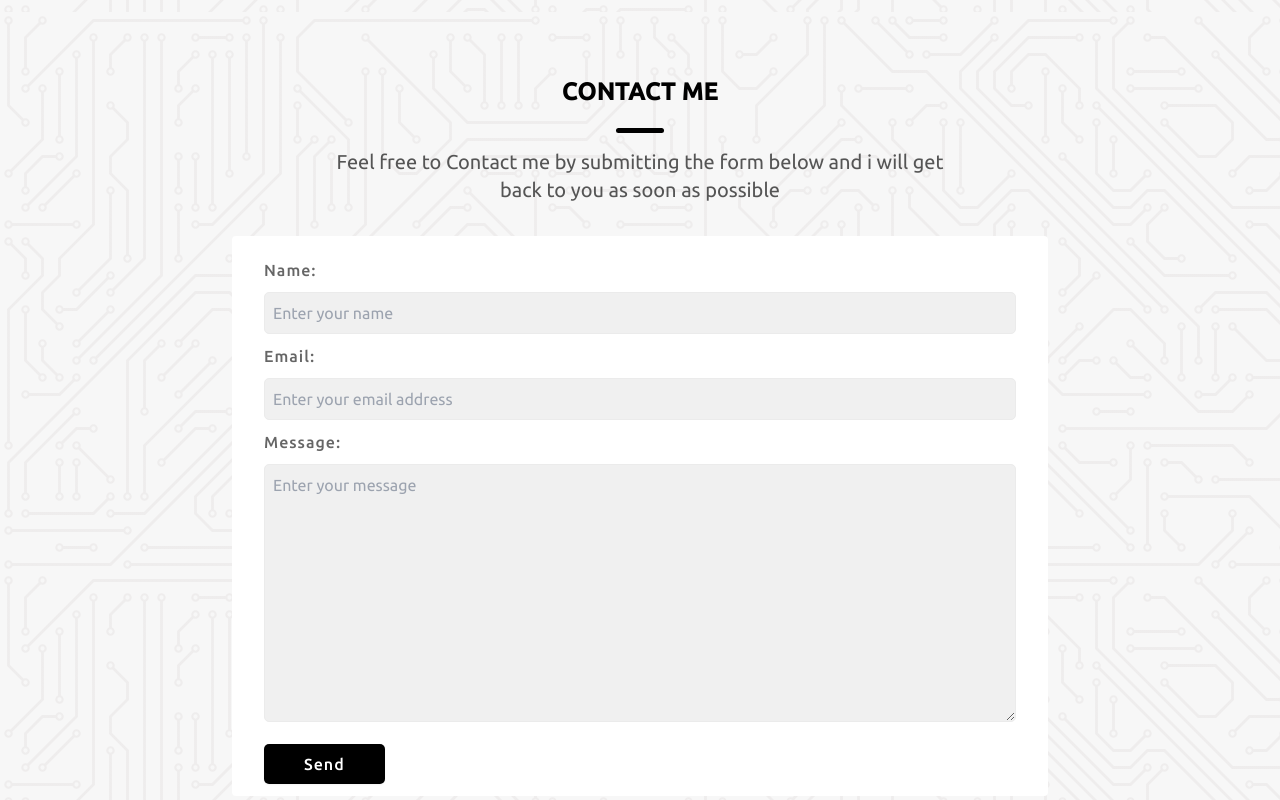
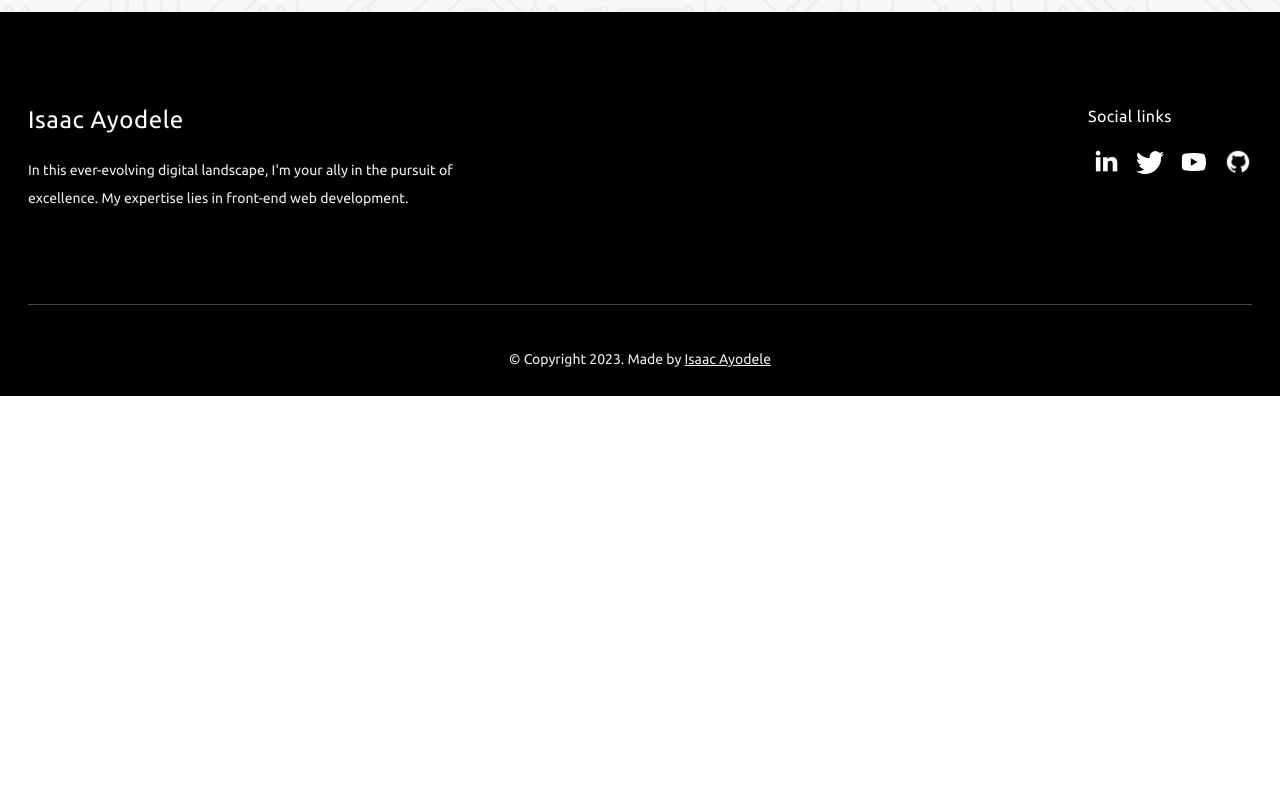
Before and after one commit to mosidrum/Isaac-portfolio, a React (Vite) app: page / in a window 1280 px wide. Shown: the part 3020-3820 px from the top of the page. After the commit the page ends 3416 px from the top, so only its background shows below. Built offline with nearby package versions, Linux system fonts and the light colour scheme.

Commit message:
Remove contact component (#6)
* Remove contact component

```diff
--- a/src/App.jsx
+++ b/src/App.jsx
@@ -3,7 +3,6 @@ import { Header } from "./components/Header";
 import { Home } from "./components/Home";
 import { About } from "./components/About";
 import { Projects } from "./components/Projects";
-import { Contact } from "./components/Contact";
 import Footer from "./shared/Footer"
 
 const App = () => {
@@ -13,7 +12,6 @@ const App = () => {
       <Home />
       <About />
       <Projects />
-      <Contact />
       <Footer />
     </>
   );
--- a/src/components/Contact/Contact.jsx
+++ /dev/null
@@ -1,31 +0,0 @@
-/* eslint-disable no-unused-vars */
-import React from 'react';
-import Headings from '../../shared/Headings';
-import { motion } from 'framer-motion';
-import { fadeIn } from '../../variants';
-
-
-const Contact = () => (
-  <div className='contact mx-auto mt-0 px-7' id='contact'>
-      <Headings title={'CONTACT ME'} subTitle='Feel free to Contact me by submitting the form below and i will get back to you as soon as possible'/>
-      <motion.div className='md:w-2/3 mx-auto bg-white md:px-8 px-3 py-3 rounded mb-32'
-      variants={fadeIn("up", 0.1)}
-      initial="hidden"
-      whileInView={"show"}
-      viewport={{once:true, amount:0.1}}
-      >
-        <form>
-          <label htmlFor="">Name:</label>
-          <input className='p-2' type="text" name="name" id="name" placeholder='Enter your name' />
-          <label htmlFor="">Email:</label>
-          <input className='p-2' type="email" name="email" id="email" placeholder='Enter your email address' />
-          <label htmlFor="">Message:</label>
-          <textarea className='p-2 mb-4' name="message" id="message" cols="60" rows="10" placeholder='Enter your message' />
-          <button className='btn px-10 py-2 shadow-sm block'>Send</button>
-        </form>
-      </motion.div>
-  </div>
-);
-
-
-export default Contact;
--- a/src/components/Contact/index.js
+++ /dev/null
@@ -1 +0,0 @@
-export { default as Contact } from './Contact';
```
